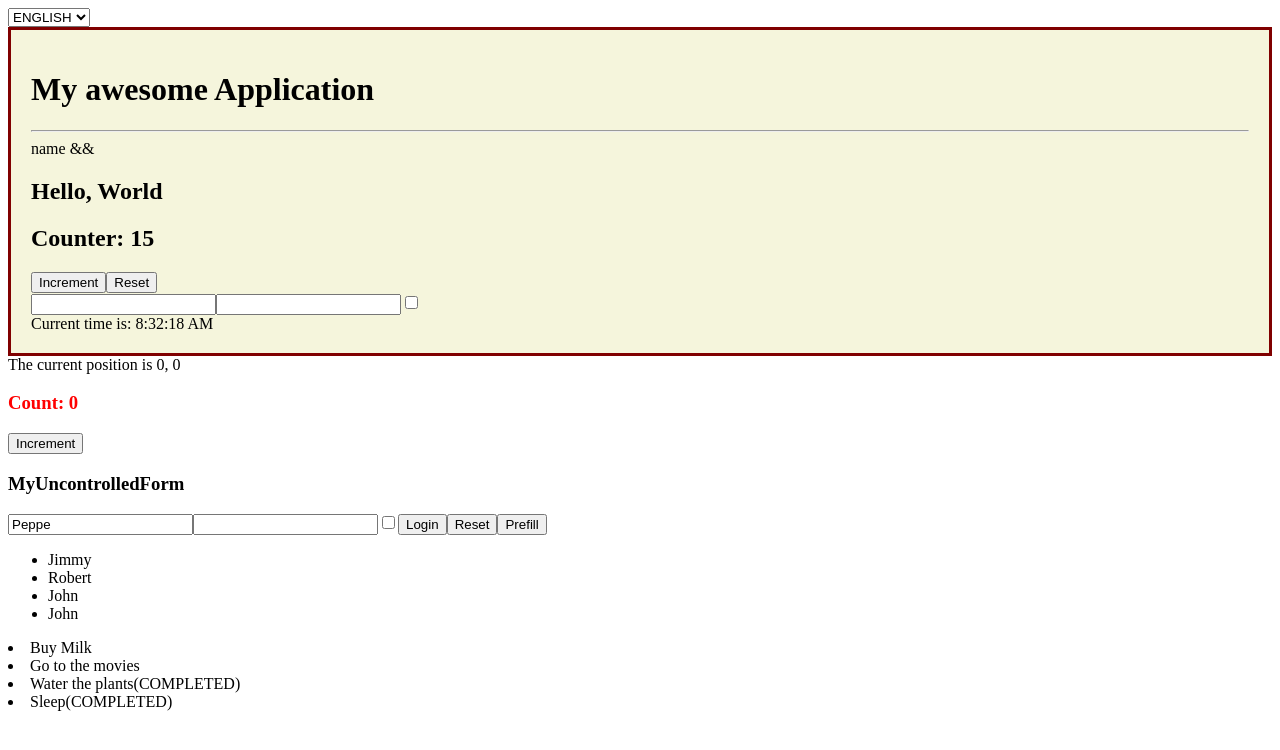
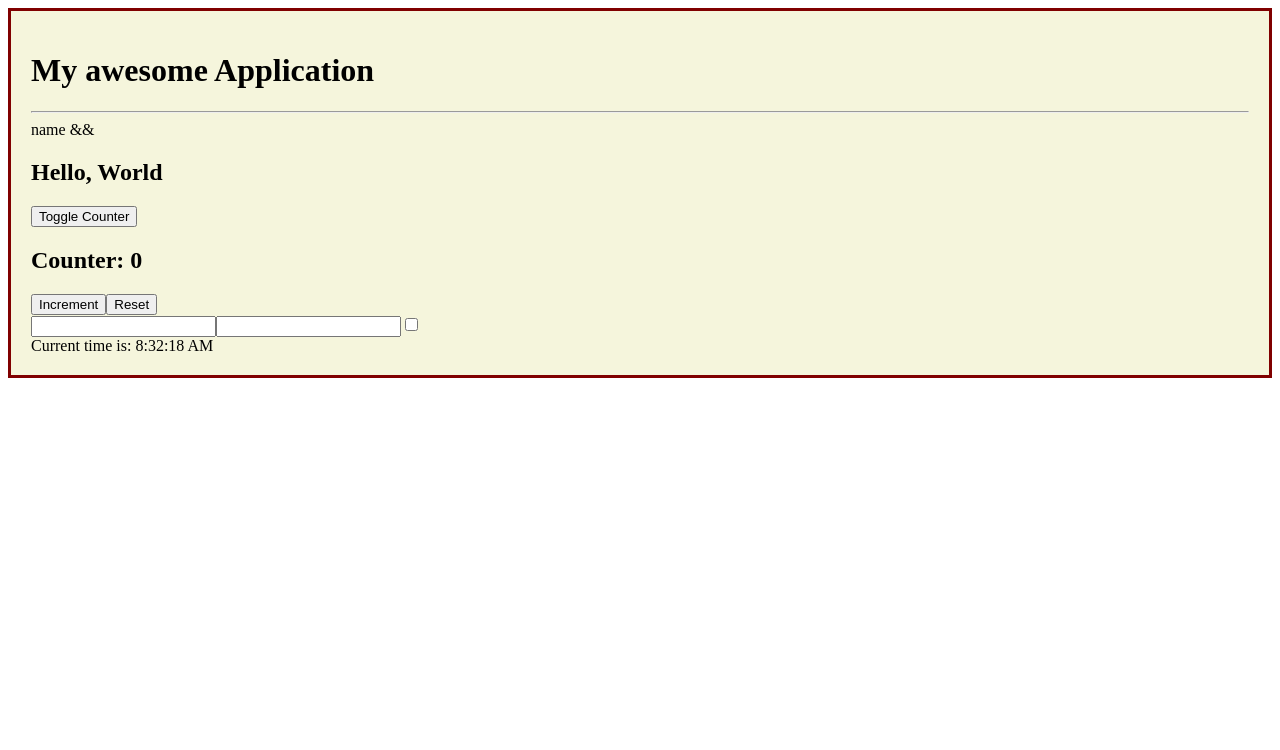
Before and after one commit to RaveTheN/React-utilities, a React (Create React App) app in the folder my-app/: page / in a window 1280 px wide. Shown: the top 750 px of the page. Built offline with nearby package versions, Linux system fonts and the light colour scheme.

Commit message:
useEffect

```diff
--- a/my-app/src/App.js
+++ b/my-app/src/App.js
@@ -1,4 +1,4 @@
-import { Component } from "react";
+import { Component, useState } from "react";
 import { Container } from "./Container";
 import { Clock } from "./Clock";
 import { LanguageContext } from "./LanguageContext";
@@ -12,59 +12,76 @@ import { MouseTracker } from "./MouseTracker";
 import { HookCounter } from "./HookCounter";
 import { LoginForm } from "./LoginForm";
 
-const todos = [
-  { id: 1, title: "Buy Milk", completed: false },
-  { id: 2, title: "Go to the movies", completed: false },
-  { id: 3, title: "Water the plants", completed: true },
-  { id: 4, title: "Sleep", completed: true },
-];
+export function App() {
+  const [showCounter, setShowCounter] = useState(true)
 
-export class App extends Component {
-  state = {
-    language: "en",
-  };
-
-  handleLanguageChange = (event) =>
-    this.setState({
-      language: event.target.value,
-    });
-
-  render() {
+  function handleToggleCounter() {
+    setShowCounter((s) => !s)
+  }
   return (
     <div>
-        <select
-          value={this.state.language}
-          onChange={this.handleLanguageChange}
-        >
-          <option value="en">ENGLISH</option>
-          <option value="it">ITALIANO</option>
-        </select>
-        <LanguageContext.Provider value={this.state.language}>
       <Container title={<h1>My awesome Application</h1>}>
         <Welcome name="Jimmy" />
-            <HookCounter initialValue={15}/>
+        <button onClick={handleToggleCounter}>Toggle Counter</button>
+        {showCounter && <HookCounter />}
         <LoginForm />
         <Clock />
       </Container>
-        </LanguageContext.Provider>
-        <MouseTracker>
-          {(position) => {
-            const [x, y] = position;
-            return (
-              <div>
-                The current position is {x}, {y}
-              </div>
-            );
-          }}
-        </MouseTracker>
-
-        <Counter />
-        <MyUncontrolledForm />
-        <MyLIst names={["Jimmy", "Robert", "John", "John"]} />
-        <MyTodos todos={todos} />
     </div>
   );
 }
-}
 
-/**/
+// const todos = [
+//   { id: 1, title: "Buy Milk", completed: false },
+//   { id: 2, title: "Go to the movies", completed: false },
+//   { id: 3, title: "Water the plants", completed: true },
+//   { id: 4, title: "Sleep", completed: true },
+// ];
+
+// export class App extends Component {
+//   state = {
+//     language: "en",
+//   };
+
+//   handleLanguageChange = (event) =>
+//     this.setState({
+//       language: event.target.value,
+//     });
+
+//   render() {
+//     return (
+//       <div>
+//         <select
+//           value={this.state.language}
+//           onChange={this.handleLanguageChange}
+//         >
+//           <option value="en">ENGLISH</option>
+//           <option value="it">ITALIANO</option>
+//         </select>
+//         <LanguageContext.Provider value={this.state.language}>
+//           <Container title={<h1>My awesome Application</h1>}>
+//             <Welcome name="Jimmy" />
+//             <HookCounter initialValue={15}/>
+//             <LoginForm />
+//             <Clock />
+//           </Container>
+//         </LanguageContext.Provider>
+//         <MouseTracker>
+//           {(position) => {
+//             const [x, y] = position;
+//             return (
+//               <div>
+//                 The current position is {x}, {y}
+//               </div>
+//             );
+//           }}
+//         </MouseTracker>
+
+//         <Counter />
+//         <MyUncontrolledForm />
+//         <MyLIst names={["Jimmy", "Robert", "John", "John"]} />
+//         <MyTodos todos={todos} />
+//       </div>
+//     );
+//   }
+// }
--- a/my-app/src/HookCounter.js
+++ b/my-app/src/HookCounter.js
@@ -1,7 +1,28 @@
-import { useState } from "react"
+import { useEffect, useState } from "react"
 
 export function HookCounter({initialValue = 0}){
     const [counter, setCounter] = useState(initialValue)
+
+    useEffect(() => {
+        console.log('I have mounted')
+
+        return () => {
+            console.log('\'m about to be unmounted')
+        }
+    }, [])
+
+    //anytime a value in the dependency change, the effect (the function) will be run
+    useEffect(() => {
+        console.log(`The counter is now ${counter}`)//function
+
+        return() => {
+            console.log(`The counter was ${counter}`)//cleanup function
+        }
+    }, [counter])//Dependecy array
+
+    useEffect(() => {
+        console.log('I have rendered')
+    })//this is without dependency array, and so it will happen anytime something inside the component changes
 
     function handleCounterIncrement(){
         setCounter(c => c + 1)
```
Lines whose indentation alone changed are shown as unchanged.
